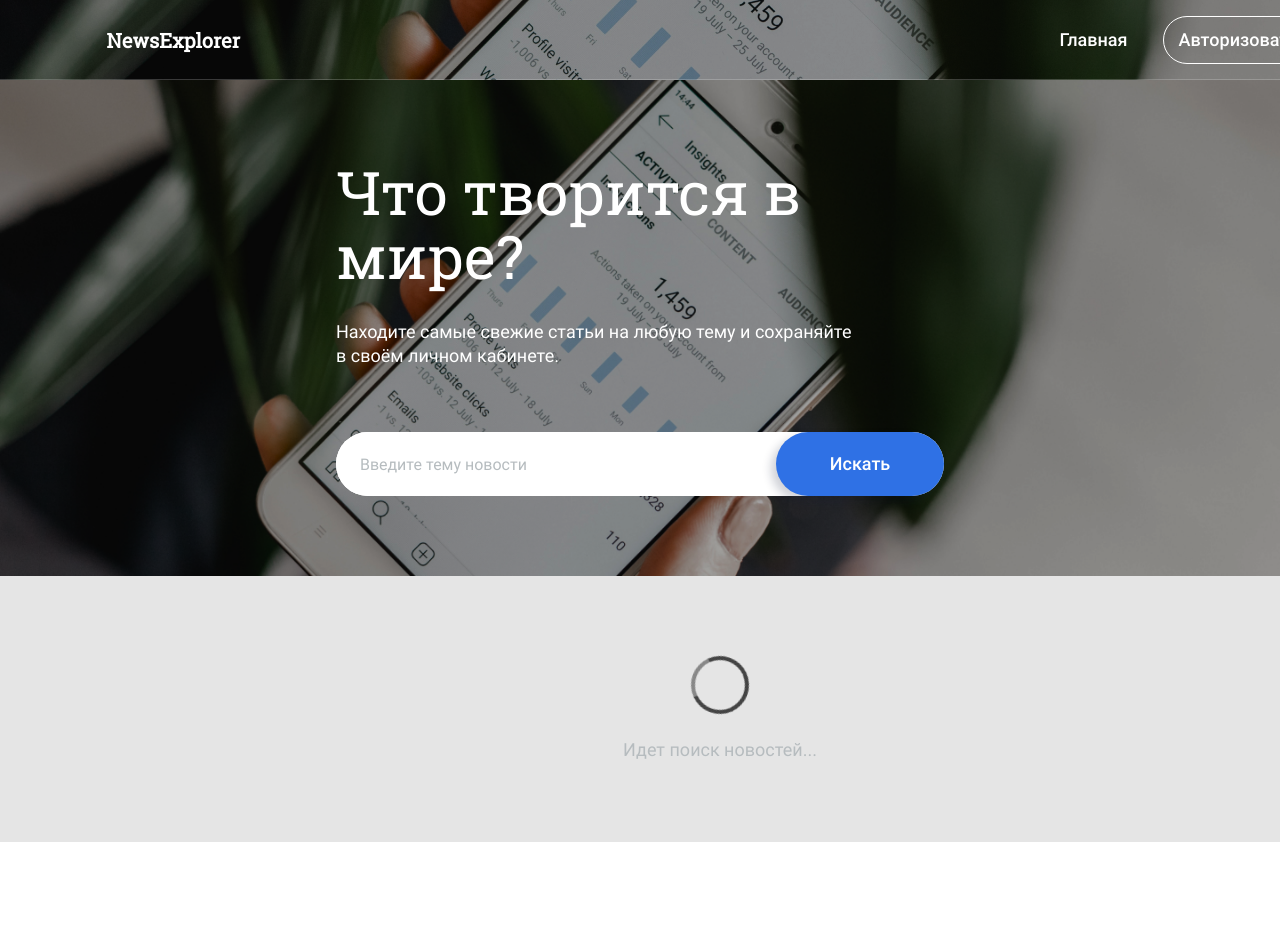
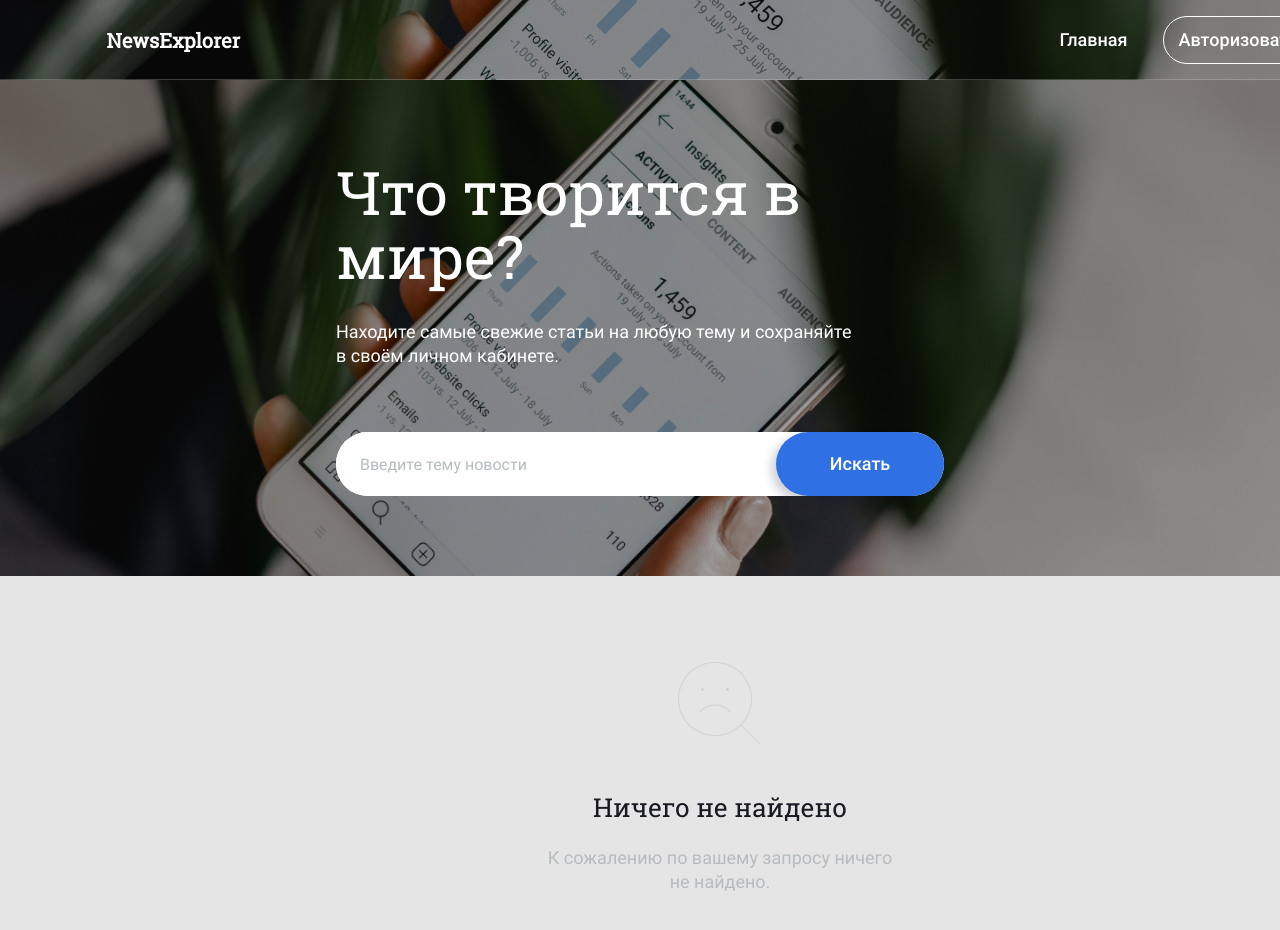
Before and after one commit to Vladimir-art/news-explorer-frontend, a React (Create React App) app: page / in a window 1280 px wide. Shown: the top 930 px of the page. Before the commit the page ends 842 px from the top, so only its background shows below. Built offline with nearby package versions, Linux system fonts and the light colour scheme.

Commit message:
Add PafeNotFound

```diff
--- /dev/null
+++ b/src/blocks/preloader/__image/preloader__image.css
@@ -0,0 +1,9 @@
+.preloader__image {
+  width: 96px;
+  height: 96px;
+  margin: 0 auto;
+  padding: 0;
+  background-image: url('../../../images/not-found.png');
+  background-repeat: no-repeat;
+  background-position: center;
+}
--- /dev/null
+++ b/src/blocks/preloader/__notfound/preloader__notfound.css
@@ -0,0 +1,6 @@
+.preloader__notfound {
+  margin: 0 auto;
+  padding: 80px 0;
+  width: 1440px;
+  max-height: 282px;
+}
--- a/src/blocks/preloader/__text/preloader__text.css
+++ b/src/blocks/preloader/__text/preloader__text.css
@@ -1,4 +1,5 @@
 .preloader__text {
+  max-width: 356px;
   margin: 24px auto 0;
   padding: 0;
   font-family: "Roboto", Arial, sans-serif;
--- /dev/null
+++ b/src/blocks/preloader/__title/preloader__title.css
@@ -0,0 +1,11 @@
+.preloader__title {
+  margin: 40px auto 0;
+  padding: 0;
+  font-family: "Roboto Slab", Arial, sans-serif;
+  font-style: normal;
+  font-weight: normal;
+  font-size: 26px;
+  line-height: 30px;
+  text-align: center;
+  color: #1A1B22;
+}
--- a/src/blocks/preloader/preloader.css
+++ b/src/blocks/preloader/preloader.css
@@ -1,7 +1,11 @@
+@import url(./__notfound/preloader__notfound.css);
 @import url(./__circle/preloader__circle.css);
+@import url(./__title/preloader__title.css);
+@import url(./__image/preloader__image.css);
 @import url(./__text/preloader__text.css);
 
 .preloader {
+  display: none;
   margin: 0 auto;
   padding: 80px 0;
   width: 1440px;
--- a/src/components/Main/Main.js
+++ b/src/components/Main/Main.js
@@ -1,12 +1,14 @@
 import React from 'react';
 import SearchForm from '../SearchForm/SearchForm';
 import Preloader from '../Preloader/Preloader';
+import PageNotFound from '../PageNotFound/PageNotFound';
 
 function Main() {
   return (
     <main className="main">
       <SearchForm />
       <Preloader />
+      <PageNotFound />
     </main>
   );
 }
--- /dev/null
+++ b/src/components/PageNotFound/PageNotFound.css
@@ -0,0 +1 @@
+@import url(../../blocks/preloader/preloader.css);
--- /dev/null
+++ b/src/components/PageNotFound/PageNotFound.js
@@ -0,0 +1,13 @@
+import React from 'react';
+
+function PageNotFound() {
+  return (
+    <section className="preloader__notfound">
+      <figure className="preloader__image"></figure>
+      <h3 className="preloader__title">Ничего не найдено</h3>
+      <p className="preloader__text">К сожалению по вашему запросу ничего не найдено.</p>
+    </section>
+  );
+}
+
+export default PageNotFound;
--- a/src/index.css
+++ b/src/index.css
@@ -6,3 +6,4 @@
 @import url(./components/Main/Main.css);
 @import url(./components/SearchForm/SearchForm.css);
 @import url(./components/Preloader/Preloader.css);
+@import url(./components/PageNotFound/PageNotFound.css);
```
Also changed, not shown: src/images/not-found.png (added).
